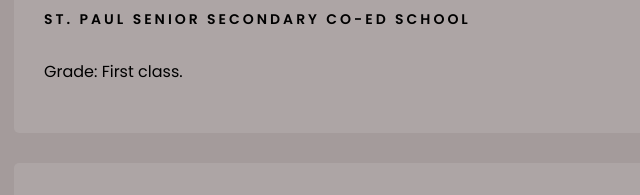
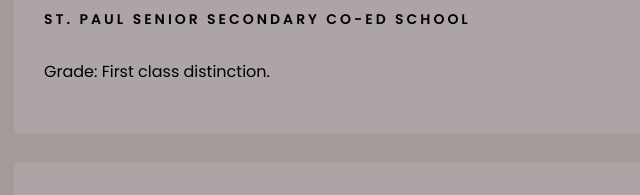
Before and after one commit to Jateensaini/Jateensaini5.github.io, a plain HTML site: page index.html in a window 1280 px wide. Shown: the part 2705-2900 px from the top of the page, 0-640 px from the left. Drawn offline with Linux system fonts and the light colour scheme; files whose address does not match are found by name.

Commit message:
Update index.html

```diff
--- a/index.html
+++ b/index.html
@@ -373,7 +373,7 @@
     					<span class="date">2020-2022</span>
     					<h2>Higher Secondary School</h2>
     					<span class="position">St. Paul Senior Secondary Co-Ed School</span>
-    					<p class="mt-4">Grade: First class.</p>
+    					<p class="mt-4">Grade: First class distinction.</p>
     				</div>
     			</div>
 
```
